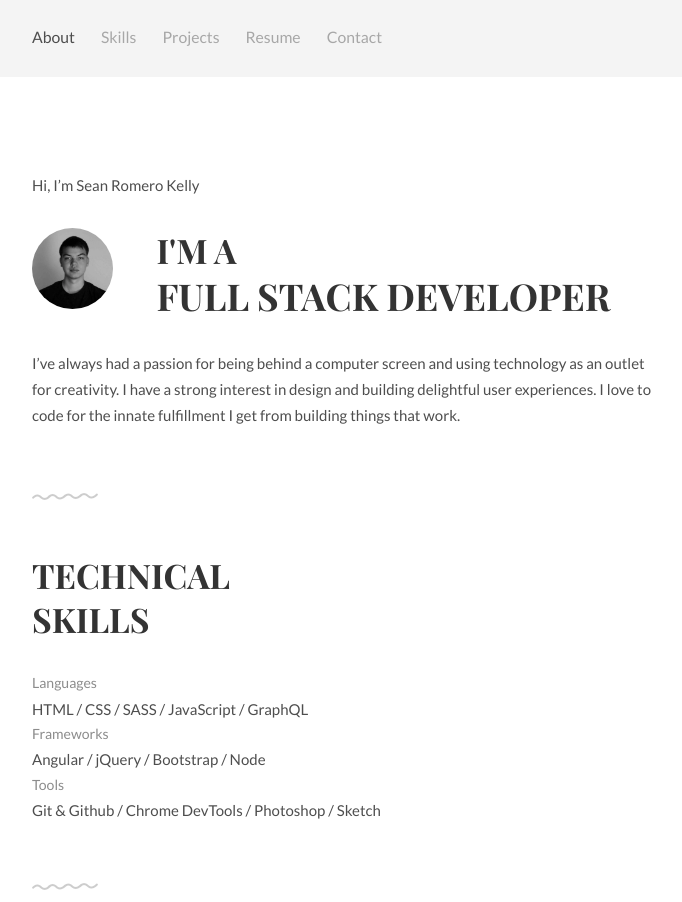
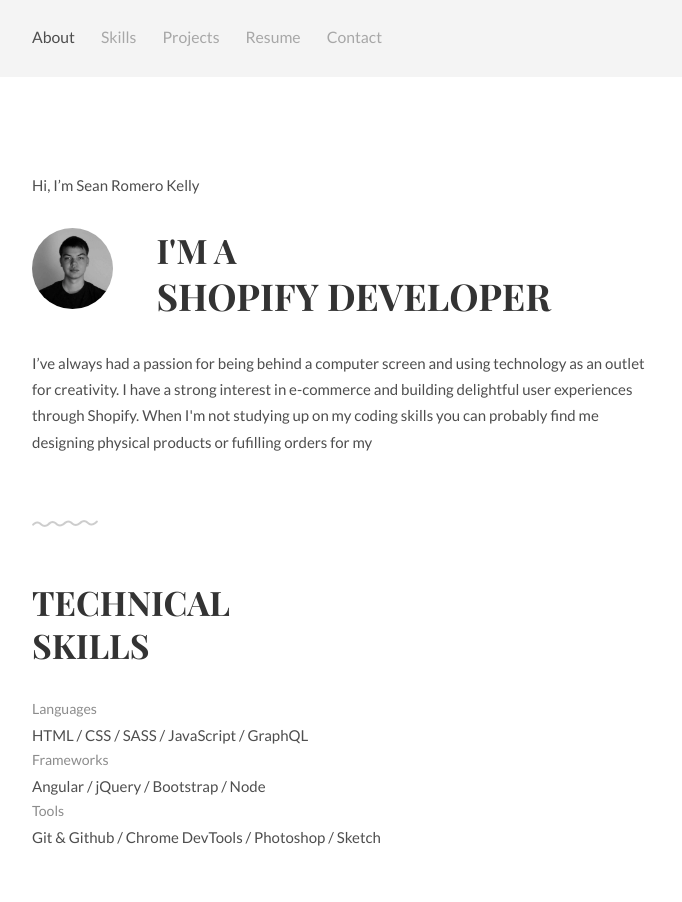
Before and after one commit to srkellz45/Portfolio-Site, a plain HTML site: page index.html in a window 1280 px wide. Shown: the top 902 px of the page, without its empty margins (297-979 px from the left). Drawn offline with Linux system fonts and the light colour scheme.

```diff
--- a/index.html
+++ b/index.html
@@ -49,10 +49,10 @@
 					<img src="img/sean-bw.png" alt="Avatar">
 				</div>
 				<div class="unit-80">
-					<h1>I'm a<br><span>Full Stack Developer</span></h1>
+					<h1>I'm a<br><span>Shopify Developer</span></h1>
 				</div>
 				<p class="bottom-buffer">
-					I’ve always had a passion for being behind a computer screen and using technology as an outlet for creativity. I have a strong interest in design and building delightful user experiences. I love to code for the innate fulfillment I get from building things that work.
+					I’ve always had a passion for being behind a computer screen and using technology as an outlet for creativity. I have a strong interest in e-commerce and building delightful user experiences through Shopify. When I'm not studying up on my coding skills you can probably find me designing physical products or fufilling orders for my <Etsy shop.
 				</p>
 			</div>
 		</div>
```
Also changed, not shown: img/logo.png.
